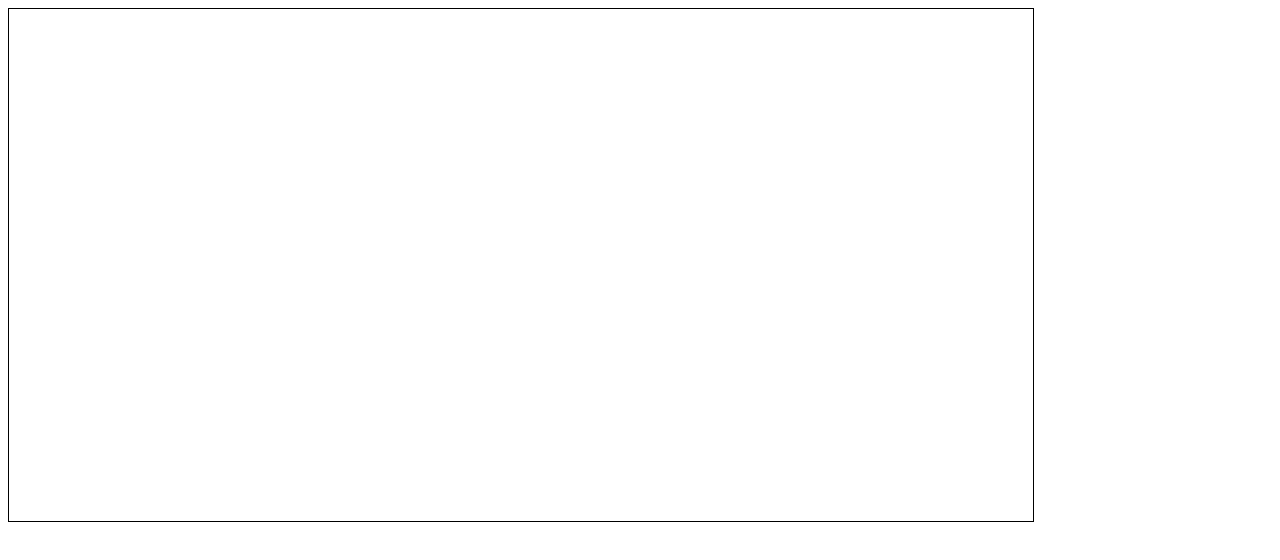
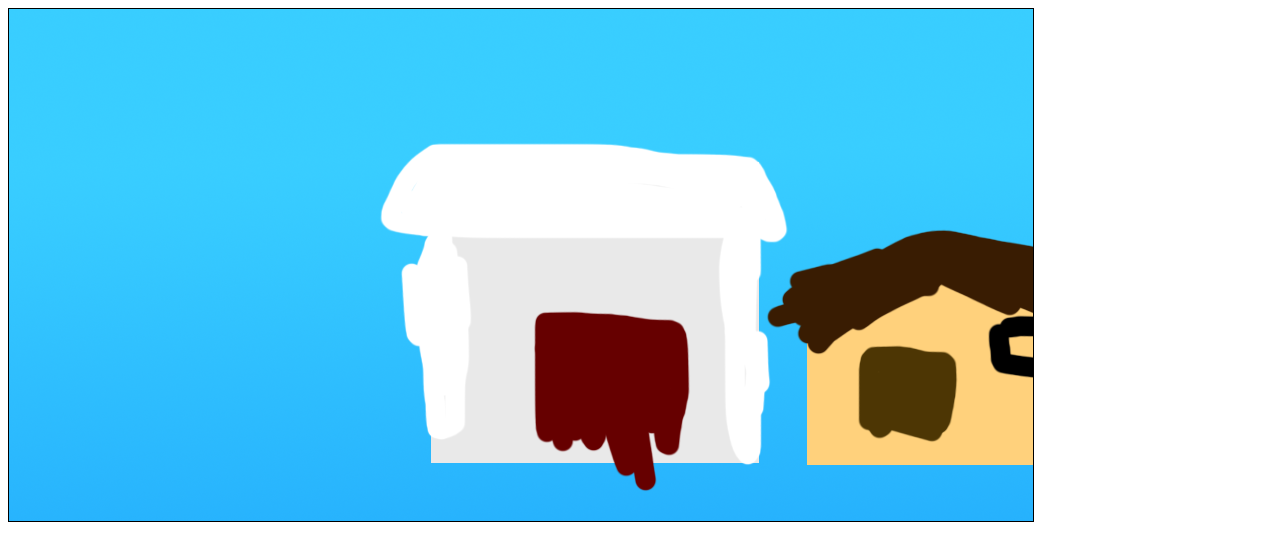
Before and after one commit to jayllybeans/Validzic_GDS137.11_Game, a plain HTML site: page index.html in a window 1280 px wide. Drawn offline with Linux system fonts and the light colour scheme.

Commit message:
tried doing more work

```diff
--- a/index.html
+++ b/index.html
@@ -14,7 +14,9 @@
     	Your browser is outdated and does not support HTML5. Please update to the latest version.
     </canvas>
     <!--JavaScript Files-->
-
+	<script src="./js/controls.js"></script>
+	<script src="./js/GameObject.js"></script>
+	<script src="./js/game.js"></script>
 
 </body>
 </html>
--- a/js/game.js
+++ b/js/game.js
@@ -10,23 +10,16 @@ var friction = {x:.85,y:.97}
 var stage = new GameObject({width:canvas.width, height:canvas.height});
 var level = new GameObject({x:0,y:0});
 
-var ground = new GameObject({width:canvas.width*10, x:canvas.width*10/2-200,height:64,y:canvas.height-32, color:"green", world:level})
+var ground = new GameObject({width:canvas.width*10, x:canvas.width*10/2-200,height:64,y:canvas.height-32, world:level})
 ground.img.src=`images/ground.png`
 
-var sky = new GameObject({width:canvas.width, height:canvas.height})
-sky.img.src = `images/skyBackground.png`
-
-var g1 = new Group();
-g1.color= `rgb(251,0,254)`;
-g1.add([ground]);
-
-var rects = new Group();
-rects.add([ground]);
+var bg = new GameObject({x:level.x,y:level.y, width:canvas.width*4, height:canvas.height})
+bg.img.src = `images/skyBackground.png`
 
 function animate()
 {
     context.clearRect(0,0,canvas.width, canvas.height);
 
-    sky.drawStaticImage();
-    ground.drawStaticImage();
+    bg.drawStaticImage({x:0,y:0});
+    ground.drawStaticImage({x: 0, y: 100});
 }
```
